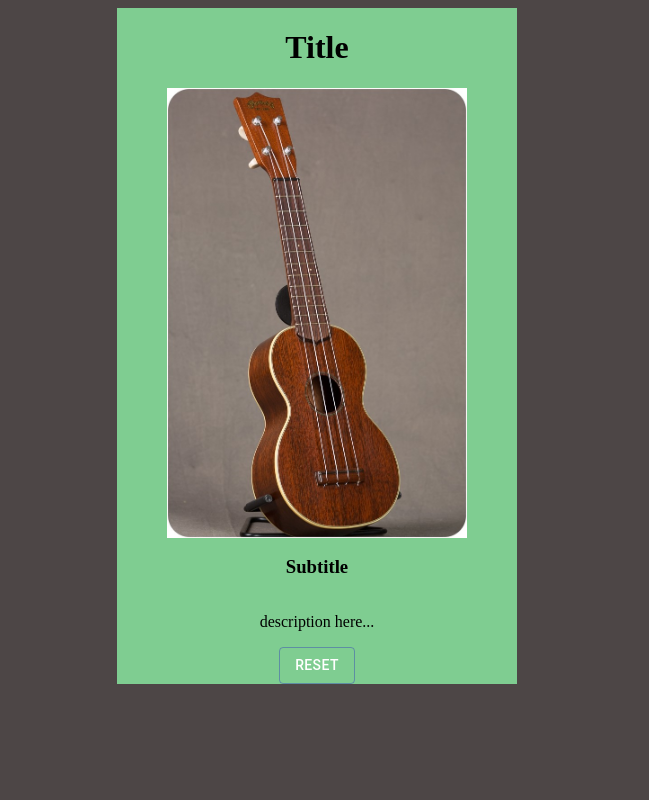
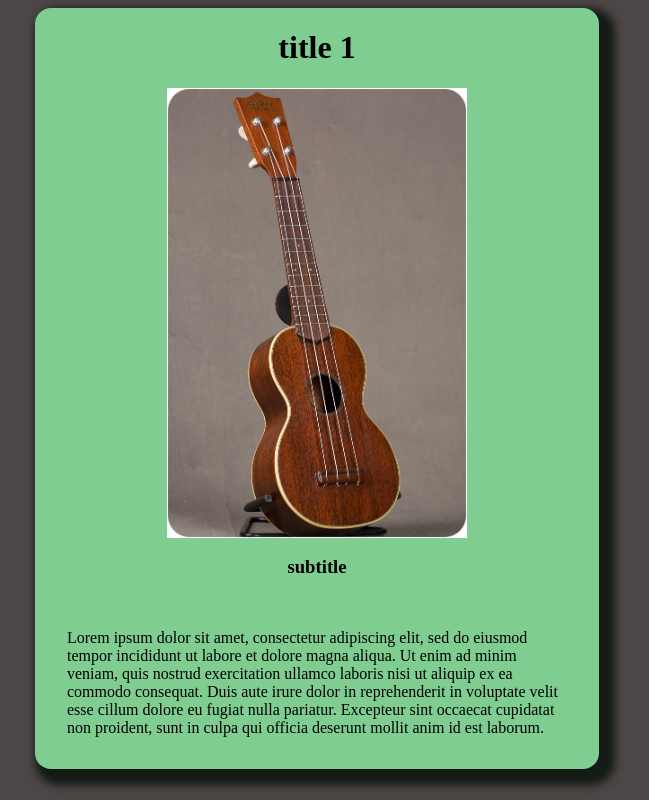
Before and after one commit to sitgofour/uke-finder, a React (Create React App) app: page /era1 in a window 1280 px wide. Shown: the whole page, without its empty margins (323-972 px from the left). Built offline with nearby package versions, Linux system fonts and the light colour scheme.

Commit message:
minor styling here and ther

```diff
--- a/src/NavBar.js
+++ b/src/NavBar.js
@@ -7,7 +7,8 @@ const navStyle = {
     backgroundColor: "#7fcd91",
     margin: "15% 0",
     padding: "35 10px",
-    borderRadius: "5px"
+    borderRadius: "5px",
+    boxShadow: "4px 4px 4px 4px #141a15"
 }
 
 class Navbar extends Component {
--- a/src/ResetButton.js
+++ b/src/ResetButton.js
@@ -4,7 +4,9 @@ import Button from "@material-ui/core/Button";
 class ResetButton extends Component {
     render() {
         const buttonStyle = {
-            color: "white"
+            color: "white",
+            border: "1px solid white",
+            margin: "1em"
         }
         return(
             <div>
--- a/src/UkeCard.js
+++ b/src/UkeCard.js
@@ -10,18 +10,22 @@ class UkeCard extends Component {
             minWidth: "400px",
             minHeight: "500px",
             backgroundColor: "#7fcd91",
-
+            borderRadius: "1em",
+            boxShadow: "8px 8px 8px 8px #141a15"
         }
         const imgStyle = {
             maxWidth: "300px"
         }
+        const descStyle = {
+            maxWidth: "500px",
+            padding: "1em 2em"
+        }
         return(
             <div style={ukeCardStyle}>
-                <h1 className="description-title">Title</h1>
+                <h1 className="description-title">{this.props.title}</h1>
                 <img src={this.props.imgSrc} style={imgStyle} alt="uke"/>
-                <h3 className="description-subtitle">Subtitle</h3>
-                <p className="description">description here...</p>
-                <ResetButton reset={this.props.reset}/>
+                <h3 className="description-subtitle">{this.props.subtitle}</h3>
+                <p className="description" style={descStyle}>{this.props.desc}</p>
             </div>
         )
     }
```
